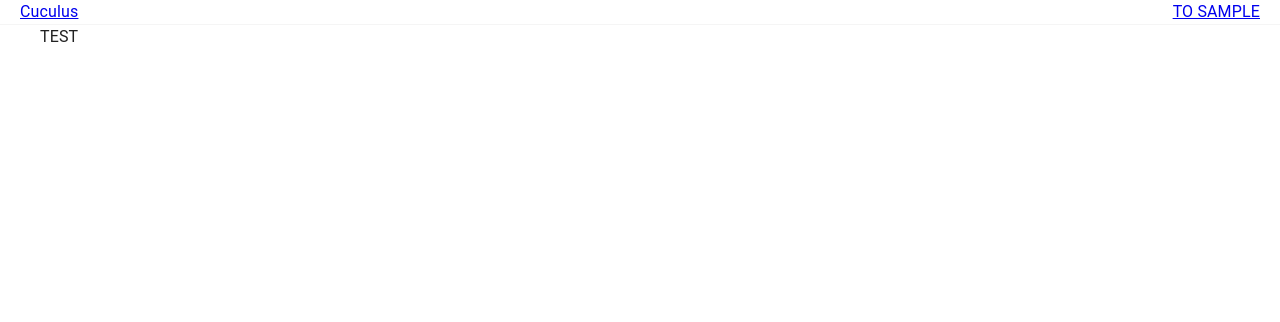
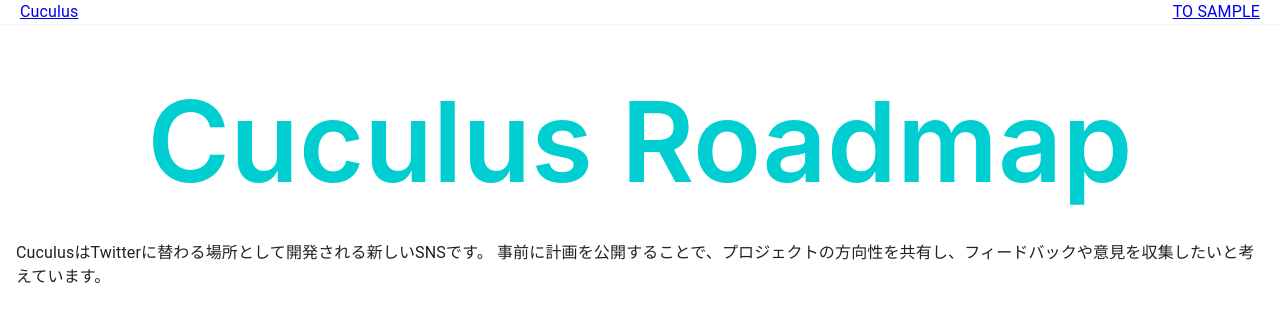
Before and after one commit to cuculus-dev/cuculus-roadmap, a Next.js app: page / in a window 1280 px wide. Shown: the top 322 px of the page. Built offline with nearby package versions, Linux system fonts and the light colour scheme.

Commit message:
タイトル調整

```diff
--- a/src/app/_components/Caption.tsx
+++ b/src/app/_components/Caption.tsx
@@ -1,9 +1,57 @@
 'use client';
 
-import WidthProvider from '@/app/_components/WidthProvider';
+import { styled } from '@mui/material/styles';
 
 const Caption = () => {
-  return <WidthProvider>TEST</WidthProvider>;
+  return (
+    <div>
+      <div style={{ padding: '16px' }}>
+        <Title>
+          <span>Cuculus</span>
+          <span>&nbsp;</span>
+          <span>Roadmap</span>
+        </Title>
+        <p>
+          CuculusはTwitterに替わる場所として開発される新しいSNSです。
+          事前に計画を公開することで、プロジェクトの方向性を共有し、フィードバックや意見を収集したいと考えています。
+        </p>
+      </div>
+    </div>
+  );
 };
 
+const Title = styled('h1')`
+  display: flex;
+  justify-content: center;
+  text-align: center;
+  flex-wrap: wrap;
+  margin-top: 16px;
+  margin-bottom: 16px;
+  font-family:
+    'General Sans',
+    -apple-system,
+    BlinkMacSystemFont,
+    'Segoe UI',
+    Roboto,
+    'Helvetica Neue',
+    Arial,
+    sans-serif,
+    'Apple Color Emoji',
+    'Segoe UI Emoji',
+    'Segoe UI Symbol';
+
+  font-size: 112px;
+
+  ${({ theme }) => theme.breakpoints.down('laptop')} {
+    font-size: 80px;
+  }
+
+  ${({ theme }) => theme.breakpoints.down('tablet')} {
+    font-size: 72px;
+  }
+
+  font-weight: 600;
+  color: #00ced1;
+`;
+
 export default Caption;
--- a/src/app/_components/WidthProvider.tsx
+++ /dev/null
@@ -1,26 +0,0 @@
-'use client';
-
-import { ReactNode } from 'react';
-import { styled } from '@mui/material/styles';
-
-/**
- * 横幅を制限する
- * @constructor
- */
-const WidthProvider = ({ children }: { children: ReactNode }) => {
-  return <StyledDiv>{children}</StyledDiv>;
-};
-
-const paddingSide = '20px';
-
-const StyledDiv = styled('div')`
-  max-width: 100%;
-  margin-left: auto;
-  margin-right: auto;
-  width: ${({ theme }) =>
-    `calc(${theme.breakpoints.values.desktop}px + calc(2 * ${paddingSide}))`};
-  padding-left: ${paddingSide};
-  padding-right: ${paddingSide};
-`;
-
-export default WidthProvider;
```
